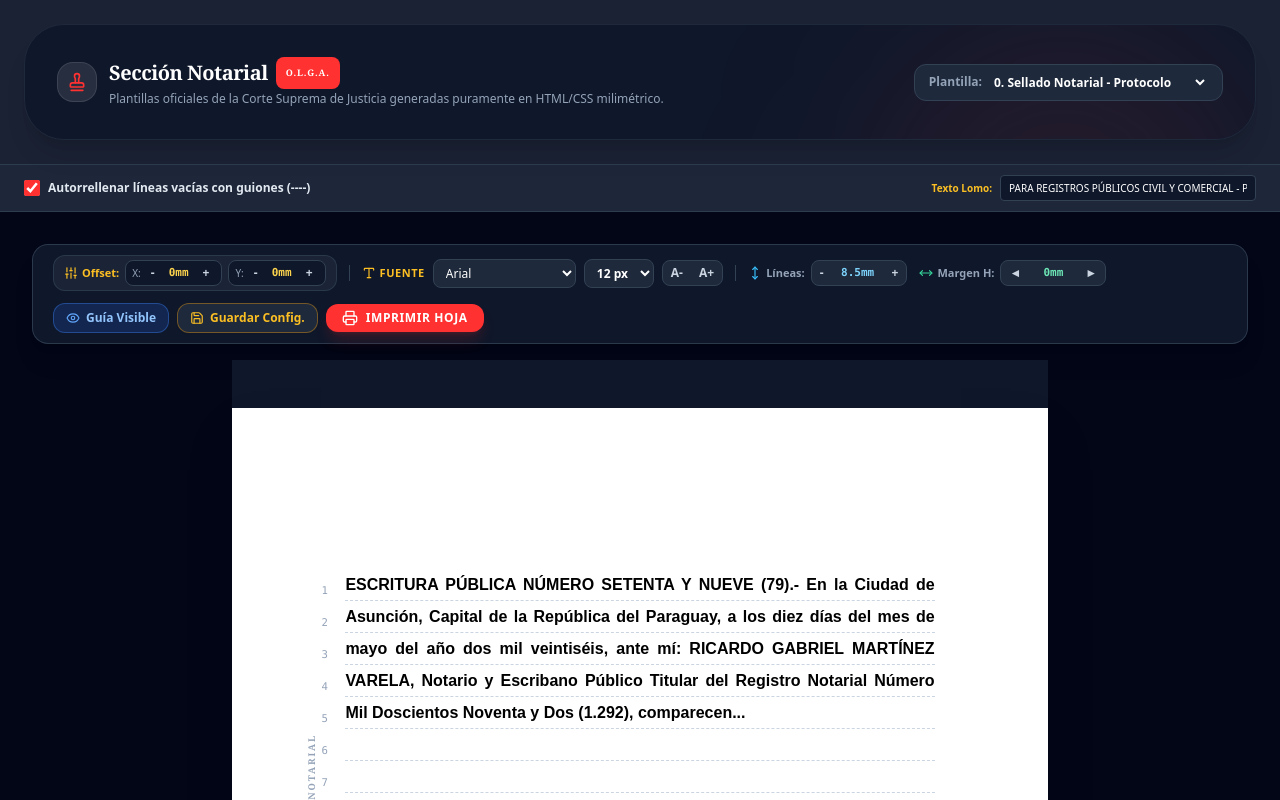
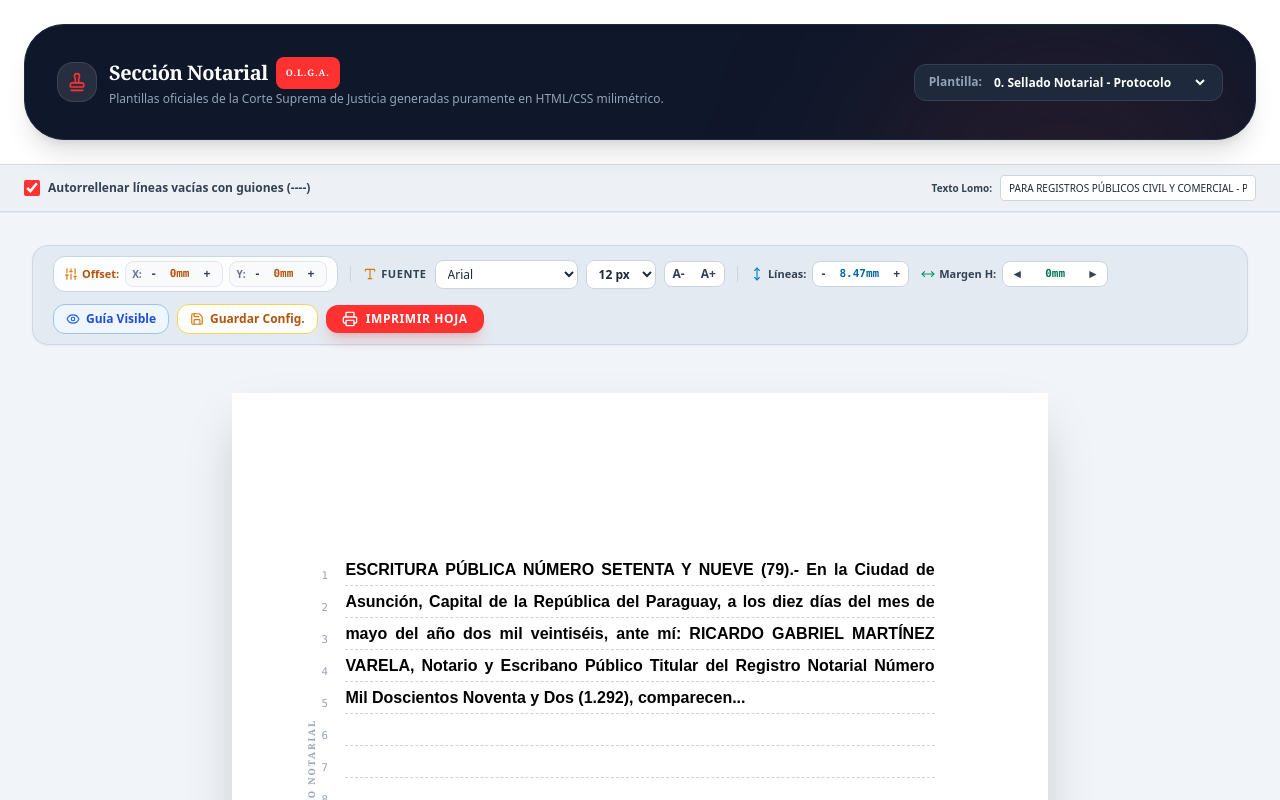
Before and after one commit to jotamolinas/olga-system, a React (Vite) app: page /lienzo-notarial/hoja-0 in a window 1280 px wide. Shown: the top 800 px of the page. Built offline with nearby package versions, Linux system fonts and the light colour scheme; a web font is replaced by a local one.

Commit message:
style: update editor theme to light mode
Transition the official notarial editor interface to a light theme with updated background and text colors to improve readability and consistency.

```diff
--- a/components/EditorNotarialOficial.tsx
+++ b/components/EditorNotarialOficial.tsx
@@ -666,7 +666,7 @@ export const EditorNotarialOficial: React.FC<EditorNotarialOficialProps> = ({ on
   };
 
   return (
-    <div id="contenedor-principal-notarial" className="min-h-screen bg-slate-900/95 text-slate-100 flex flex-col font-sans print:min-h-0 print:bg-white print:block print:m-0 print:p-0">
+    <div id="contenedor-principal-notarial" className="min-h-screen bg-white text-slate-900 flex flex-col font-sans print:min-h-0 print:bg-white print:block print:m-0 print:p-0">
       {/* Estilos de Paginación Estricta de 25 líneas con Simetría Doble Faz (Anverso/Reverso) */}
       <style>{`
         .lomo-impresion, .texto-vertical-sello {
@@ -998,8 +998,8 @@ export const EditorNotarialOficial: React.FC<EditorNotarialOficialProps> = ({ on
       </header>
 
       {/* Opciones Auxiliares de Formato (No imprimible) */}
-      <div className="opciones-auxiliares-notarial bg-slate-800/80 border-y border-slate-700/80 px-6 py-2.5 text-xs text-slate-300 print:hidden flex flex-wrap items-center justify-between gap-4">
-        <label className="flex items-center gap-2 cursor-pointer font-bold text-slate-200">
+      <div className="opciones-auxiliares-notarial bg-slate-200/60 border-y border-slate-300/80 px-6 py-2.5 text-xs text-slate-700 print:hidden flex flex-wrap items-center justify-between gap-4">
+        <label className="flex items-center gap-2 cursor-pointer font-bold text-slate-700">
           <input
             type="checkbox"
             checked={rellenoGuiones}
@@ -1010,65 +1010,65 @@ export const EditorNotarialOficial: React.FC<EditorNotarialOficialProps> = ({ on
         </label>
         {tipoDocumento === 'Sellado Notarial - Protocolo' && (
           <div className="flex items-center gap-2">
-            <span className="text-amber-400 font-bold text-[10px]">Texto Lomo:</span>
+            <span className="text-slate-700 font-bold text-[10px]">Texto Lomo:</span>
             <input
               type="text"
               value={protocoloTextoVertical}
               onChange={(e) => setProtocoloTextoVertical(e.target.value)}
-              className="bg-slate-900 border border-slate-700 text-white text-[10px] px-2 py-1 rounded w-64 outline-none focus:border-[#FF3131]"
+              className="bg-white border border-slate-300 text-slate-800 text-[10px] px-2 py-1 rounded w-64 outline-none focus:border-[#FF3131]"
             />
           </div>
         )}
       </div>
 
       {/* Contenedor del Lienzo Digital (Oficio / Legal: 215.9mm x 355.6mm) */}
-      <div id="envoltorio-lienzo-notarial" className="flex-1 flex flex-col items-center justify-start p-4 md:p-8 overflow-auto bg-slate-950 print:p-0 print:m-0 print:block print:bg-white">
+      <div id="envoltorio-lienzo-notarial" className="flex-1 flex flex-col items-center justify-start p-4 md:p-8 overflow-auto bg-slate-100 border-t border-slate-200 print:p-0 print:m-0 print:block print:bg-white">
         {/* Barra Unificada de Control Notarial (Calibración, Tipografía, Espaciado, Guía, Guardar e Imprimir) */}
-        <div className="barra-controles-notarial mb-4 bg-slate-900 border border-slate-700/80 rounded-2xl p-3 md:px-5 md:py-2.5 flex flex-wrap items-center justify-between gap-3 text-xs text-slate-200 shadow-xl print:hidden w-full max-w-7xl">
+        <div className="barra-controles-notarial mb-4 bg-slate-200/80 border border-slate-300/90 rounded-2xl p-3 md:px-5 md:py-2.5 flex flex-wrap items-center justify-between gap-3 text-xs text-slate-800 shadow-sm print:hidden w-full max-w-7xl">
           {/* Bloque Izquierdo: Calibración, Tipografía y Espaciados */}
           <div className="flex flex-wrap items-center gap-3">
             {/* Calibrador de Impresora (Offset X / Y) */}
-            <div className="flex items-center gap-1.5 bg-slate-800/80 px-2.5 py-1 rounded-xl border border-slate-700/70">
-              <span className="text-[11px] font-bold text-amber-400 flex items-center gap-1" title="Calibrador milimétrico de impresora">
-                <Sliders className="w-3.5 h-3.5" />
+            <div className="flex items-center gap-1.5 bg-white/90 px-2.5 py-1 rounded-xl border border-slate-300 shadow-xs">
+              <span className="text-[11px] font-bold text-amber-700 flex items-center gap-1" title="Calibrador milimétrico de impresora">
+                <Sliders className="w-3.5 h-3.5 text-amber-600" />
                 Offset:
               </span>
-              <div className="flex items-center gap-1 bg-slate-900 px-1.5 py-0.5 rounded-lg border border-slate-700">
-                <span className="text-[10px] text-slate-400">X:</span>
+              <div className="flex items-center gap-1 bg-slate-50 px-1.5 py-0.5 rounded-lg border border-slate-200">
+                <span className="text-[10px] text-slate-500 font-semibold">X:</span>
                 <button
                   type="button"
                   onClick={() => setOffsetX(offsetX - 1)}
                   title="Restar 1mm horizontal"
-                  className="px-1.5 py-0.5 hover:bg-slate-700 rounded text-slate-300 font-bold hover:text-white"
+                  className="px-1.5 py-0.5 hover:bg-slate-200 rounded text-slate-700 font-bold hover:text-slate-900 transition-colors"
                 >
                   -
                 </button>
-                <span className="w-7 text-center font-mono text-[11px] text-amber-300 font-bold">{offsetX}mm</span>
+                <span className="w-7 text-center font-mono text-[11px] text-amber-700 font-bold">{offsetX}mm</span>
                 <button
                   type="button"
                   onClick={() => setOffsetX(offsetX + 1)}
                   title="Sumar 1mm horizontal"
-                  className="px-1.5 py-0.5 hover:bg-slate-700 rounded text-slate-300 font-bold hover:text-white"
+                  className="px-1.5 py-0.5 hover:bg-slate-200 rounded text-slate-700 font-bold hover:text-slate-900 transition-colors"
                 >
                   +
                 </button>
               </div>
-              <div className="flex items-center gap-1 bg-slate-900 px-1.5 py-0.5 rounded-lg border border-slate-700">
-                <span className="text-[10px] text-slate-400">Y:</span>
+              <div className="flex items-center gap-1 bg-slate-50 px-1.5 py-0.5 rounded-lg border border-slate-200">
+                <span className="text-[10px] text-slate-500 font-semibold">Y:</span>
                 <button
                   type="button"
                   onClick={() => setOffsetY(offsetY - 1)}
                   title="Restar 1mm vertical"
-                  className="px-1.5 py-0.5 hover:bg-slate-700 rounded text-slate-300 font-bold hover:text-white"
+                  className="px-1.5 py-0.5 hover:bg-slate-200 rounded text-slate-700 font-bold hover:text-slate-900 transition-colors"
                 >
                   -
                 </button>
-                <span className="w-7 text-center font-mono text-[11px] text-amber-300 font-bold">{offsetY}mm</span>
+                <span className="w-7 text-center font-mono text-[11px] text-amber-700 font-bold">{offsetY}mm</span>
                 <button
                   type="button"
                   onClick={() => setOffsetY(offsetY + 1)}
                   title="Sumar 1mm vertical"
-                  className="px-1.5 py-0.5 hover:bg-slate-700 rounded text-slate-300 font-bold hover:text-white"
+                  className="px-1.5 py-0.5 hover:bg-slate-200 rounded text-slate-700 font-bold hover:text-slate-900 transition-colors"
                 >
                   +
                 </button>
@@ -1076,18 +1076,18 @@ export const EditorNotarialOficial: React.FC<EditorNotarialOficialProps> = ({ on
             </div>
 
             {/* Separador */}
-            <div className="h-4 w-px bg-slate-700 hidden lg:block"></div>
+            <div className="h-4 w-px bg-slate-300 hidden lg:block"></div>
 
             {/* Tipografía (Fuente, Tamaño, A-/A+) */}
             <div className="flex items-center gap-2">
-              <span className="text-[11px] font-black uppercase tracking-wider text-amber-400 flex items-center gap-1">
-                <Type className="w-3.5 h-3.5" />
+              <span className="text-[11px] font-black uppercase tracking-wider text-slate-700 flex items-center gap-1">
+                <Type className="w-3.5 h-3.5 text-amber-600" />
                 <span className="hidden sm:inline">Fuente</span>
               </span>
               <select
                 value={fontFamilyGlobal}
                 onChange={(e) => setFontFamilyGlobal(e.target.value)}
-                className="bg-slate-800 border border-slate-700 rounded-lg px-2 py-1 text-xs text-white font-medium focus:outline-none focus:border-amber-400 cursor-pointer"
+                className="bg-white border border-slate-300 rounded-lg px-2 py-1 text-xs text-slate-800 font-medium focus:outline-none focus:border-amber-500 cursor-pointer shadow-xs"
               >
                 <option value="Arial, Helvetica, sans-serif">Arial</option>
                 <option value='"Times New Roman", Times, serif'>Times New Roman</option>
@@ -1098,7 +1098,7 @@ export const EditorNotarialOficial: React.FC<EditorNotarialOficialProps> = ({ on
               <select
                 value={fontSizeGlobal}
                 onChange={(e) => setFontSizeGlobal(e.target.value)}
-                className="bg-slate-800 border border-slate-700 rounded-lg px-2 py-1 text-xs text-white font-bold focus:outline-none focus:border-amber-400 cursor-pointer"
+                className="bg-white border border-slate-300 rounded-lg px-2 py-1 text-xs text-slate-800 font-bold focus:outline-none focus:border-amber-500 cursor-pointer shadow-xs"
               >
                 <option value="12px">12 px</option>
                 <option value="13px">13 px</option>
@@ -1109,7 +1109,7 @@ export const EditorNotarialOficial: React.FC<EditorNotarialOficialProps> = ({ on
                 <option value="20px">20 px</option>
               </select>
 
-              <div className="flex items-center gap-1 bg-slate-800 p-0.5 rounded-lg border border-slate-700">
+              <div className="flex items-center gap-1 bg-white p-0.5 rounded-lg border border-slate-300 shadow-xs">
                 <button
                   type="button"
                   onClick={() => {
@@ -1118,7 +1118,7 @@ export const EditorNotarialOficial: React.FC<EditorNotarialOficialProps> = ({ on
                     if (idx > 0) setFontSizeGlobal(sizes[idx - 1]);
                   }}
                   title="Reducir tamaño (A-)"
-                  className="px-1.5 py-0.5 hover:bg-slate-700 rounded text-slate-300 font-bold hover:text-white transition-colors"
+                  className="px-1.5 py-0.5 hover:bg-slate-100 rounded text-slate-700 font-bold transition-colors"
                 >
                   A-
                 </button>
@@ -1130,7 +1130,7 @@ export const EditorNotarialOficial: React.FC<EditorNotarialOficialProps> = ({ on
                     if (idx !== -1 && idx < sizes.length - 1) setFontSizeGlobal(sizes[idx + 1]);
                   }}
                   title="Aumentar tamaño (A+)"
-                  className="px-1.5 py-0.5 hover:bg-slate-700 rounded text-slate-300 font-bold hover:text-white transition-colors"
+                  className="px-1.5 py-0.5 hover:bg-slate-100 rounded text-slate-700 font-bold transition-colors"
                 >
                   A+
                 </button>
@@ -1138,31 +1138,31 @@ export const EditorNotarialOficial: React.FC<EditorNotarialOficialProps> = ({ on
             </div>
 
             {/* Separador */}
-            <div className="h-4 w-px bg-slate-700 hidden lg:block"></div>
+            <div className="h-4 w-px bg-slate-300 hidden lg:block"></div>
 
             {/* Espaciado vertical (Interlineado) */}
             <div className="flex items-center gap-1.5">
-              <span className="text-slate-400 font-bold text-[11px] flex items-center gap-1" title="Espaciado vertical / Interlineado">
-                <MoveVertical className="w-3.5 h-3.5 text-sky-400" />
+              <span className="text-slate-700 font-bold text-[11px] flex items-center gap-1" title="Espaciado vertical / Interlineado">
+                <MoveVertical className="w-3.5 h-3.5 text-sky-600" />
                 Líneas:
               </span>
-              <div className="flex items-center gap-1 bg-slate-800 p-0.5 rounded-lg border border-slate-700">
+              <div className="flex items-center gap-1 bg-white p-0.5 rounded-lg border border-slate-300 shadow-xs">
                 <button
                   type="button"
-                  onClick={() => setInterlineadoGlobal((prev) => Math.max(8.0, Number((prev - 0.2).toFixed(1))))}
+                  onClick={() => setInterlineadoGlobal((prev) => Math.max(6.0, Number((prev - 0.2).toFixed(1))))}
                   title="Reducir interlineado (-0.2mm)"
-                  className="px-1.5 py-0.5 hover:bg-slate-700 rounded text-slate-300 font-bold hover:text-white transition-colors"
+                  className="px-1.5 py-0.5 hover:bg-slate-100 rounded text-slate-700 font-bold transition-colors"
                 >
                   -
                 </button>
-                <span className="w-12 text-center font-mono text-[11px] text-sky-300 font-bold">
-                  {interlineadoGlobal.toFixed(1)}mm
+                <span className="w-12 text-center font-mono text-[11px] text-sky-700 font-bold">
+                  {interlineadoGlobal}mm
                 </span>
                 <button
                   type="button"
                   onClick={() => setInterlineadoGlobal((prev) => Math.min(16.0, Number((prev + 0.2).toFixed(1))))}
                   title="Aumentar interlineado (+0.2mm)"
-                  className="px-1.5 py-0.5 hover:bg-slate-700 rounded text-slate-300 font-bold hover:text-white transition-colors"
+                  className="px-1.5 py-0.5 hover:bg-slate-100 rounded text-slate-700 font-bold transition-colors"
                 >
                   +
                 </button>
@@ -1171,27 +1171,27 @@ export const EditorNotarialOficial: React.FC<EditorNotarialOficialProps> = ({ on
 
             {/* Margen horizontal (Indentación In/Out) */}
             <div className="flex items-center gap-1.5">
-              <span className="text-slate-400 font-bold text-[11px] flex items-center gap-1" title="Margen horizontal / Sangría In-Out">
-                <MoveHorizontal className="w-3.5 h-3.5 text-emerald-400" />
+              <span className="text-slate-700 font-bold text-[11px] flex items-center gap-1" title="Margen horizontal / Sangría In-Out">
+                <MoveHorizontal className="w-3.5 h-3.5 text-emerald-600" />
                 Margen H:
               </span>
-              <div className="flex items-center gap-1 bg-slate-800 p-0.5 rounded-lg border border-slate-700">
+              <div className="flex items-center gap-1 bg-white p-0.5 rounded-lg border border-slate-300 shadow-xs">
                 <button
                   type="button"
                   onClick={() => setMargenHorizontal((prev) => Math.max(-25, prev - 1))}
                   title="Desplazar a la izquierda (-1mm)"
-                  className="px-1.5 py-0.5 hover:bg-slate-700 rounded text-slate-300 font-bold hover:text-white transition-colors"
+                  className="px-1.5 py-0.5 hover:bg-slate-100 rounded text-slate-700 font-bold transition-colors"
                 >
                   ◄
                 </button>
-                <span className="w-11 text-center font-mono text-[11px] text-emerald-300 font-bold">
+                <span className="w-11 text-center font-mono text-[11px] text-emerald-700 font-bold">
                   {margenHorizontal > 0 ? `+${margenHorizontal}` : margenHorizontal}mm
                 </span>
                 <button
                   type="button"
                   onClick={() => setMargenHorizontal((prev) => Math.min(25, prev + 1))}
                   title="Desplazar a la derecha (+1mm)"
-                  className="px-1.5 py-0.5 hover:bg-slate-700 rounded text-slate-300 font-bold hover:text-white transition-colors"
+                  className="px-1.5 py-0.5 hover:bg-slate-100 rounded text-slate-700 font-bold transition-colors"
                 >
                   ►
                 </button>
@@ -1201,7 +1201,7 @@ export const EditorNotarialOficial: React.FC<EditorNotarialOficialProps> = ({ on
                   type="button"
                   onClick={() => setMargenHorizontal(0)}
                   title="Restablecer margen a 0mm"
-                  className="text-[10px] text-slate-400 hover:text-amber-400 underline ml-0.5"
+                  className="text-[10px] text-slate-500 hover:text-amber-600 underline ml-0.5"
                 >
                   Reset
                 </button>
@@ -1215,13 +1215,13 @@ export const EditorNotarialOficial: React.FC<EditorNotarialOficialProps> = ({ on
             <button
               type="button"
               onClick={() => setMostrarGuia(!mostrarGuia)}
-              className={`flex items-center gap-1.5 px-3 py-1.5 rounded-xl text-xs font-bold transition-all border ${
+              className={`flex items-center gap-1.5 px-3 py-1.5 rounded-xl text-xs font-bold transition-all border shadow-xs ${
                 mostrarGuia
-                  ? 'bg-blue-600/20 text-blue-300 border-blue-500/40 hover:bg-blue-600/30'
-                  : 'bg-slate-800 text-slate-400 border-slate-700 hover:text-white'
+                  ? 'bg-blue-50 text-blue-700 border-blue-300 hover:bg-blue-100'
+                  : 'bg-white text-slate-700 border-slate-300 hover:bg-slate-50'
               }`}
             >
-              {mostrarGuia ? <Eye className="w-3.5 h-3.5 text-blue-400" /> : <EyeOff className="w-3.5 h-3.5" />}
+              {mostrarGuia ? <Eye className="w-3.5 h-3.5 text-blue-600" /> : <EyeOff className="w-3.5 h-3.5 text-slate-500" />}
               <span>{mostrarGuia ? 'Guía Visible' : 'Guía Oculta'}</span>
             </button>
 
@@ -1230,20 +1230,20 @@ export const EditorNotarialOficial: React.FC<EditorNotarialOficialProps> = ({ on
               type="button"
               onClick={handleGuardarConfiguracion}
               title={`Guardar tipografía, calibración y márgenes para "${tipoDocumento}"`}
-              className={`flex items-center gap-1.5 px-3 py-1.5 rounded-xl text-xs font-bold transition-all border shadow-sm ${
+              className={`flex items-center gap-1.5 px-3 py-1.5 rounded-xl text-xs font-bold transition-all border shadow-xs ${
                 guardadoFeedback
-                  ? 'bg-emerald-600/30 text-emerald-300 border-emerald-500/60 shadow-emerald-500/20'
-                  : 'bg-slate-800 hover:bg-slate-700 text-amber-400 border-amber-500/40 hover:border-amber-400 hover:text-amber-300'
+                  ? 'bg-emerald-50 text-emerald-700 border-emerald-300'
+                  : 'bg-white hover:bg-amber-50 text-amber-700 border-amber-300 hover:border-amber-400'
               }`}
             >
               {guardadoFeedback ? (
                 <>
-                  <Check className="w-3.5 h-3.5 text-emerald-400" />
+                  <Check className="w-3.5 h-3.5 text-emerald-600" />
                   <span>¡Guardado!</span>
                 </>
               ) : (
                 <>
-                  <Save className="w-3.5 h-3.5 text-amber-400" />
+                  <Save className="w-3.5 h-3.5 text-amber-600" />
                   <span>Guardar Config.</span>
                 </>
               )}
@@ -2170,7 +2170,7 @@ export const EditorNotarialOficial: React.FC<EditorNotarialOficialProps> = ({ on
           {/* PLANTILLA 0: SELLADO NOTARIAL - PROTOCOLO (25 RENGLONES Y TEXTO VERTICAL)   */}
           {/* ========================================================================= */}
           {tipoDocumento === 'Sellado Notarial - Protocolo' && (
-            <div id="contenedor-paginas-protocolo" className="flex flex-col gap-12 print:gap-0 print:py-0 print:m-0 print:p-0 print:bg-white items-center bg-slate-900 py-12">
+            <div id="contenedor-paginas-protocolo" className="flex flex-col gap-12 print:gap-0 print:py-0 print:m-0 print:p-0 print:bg-white items-center bg-slate-100 py-8">
               {protocoloPaginas
                 .filter((textoPagina, i) => i === 0 || (textoPagina && textoPagina.trim() !== ''))
                 .map((textoPagina, index, arr) => {
```
